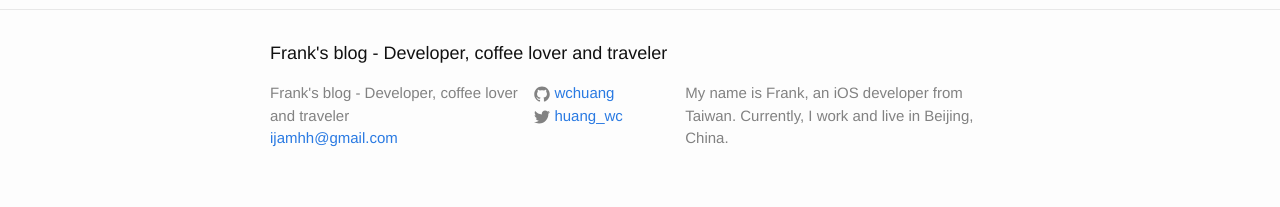
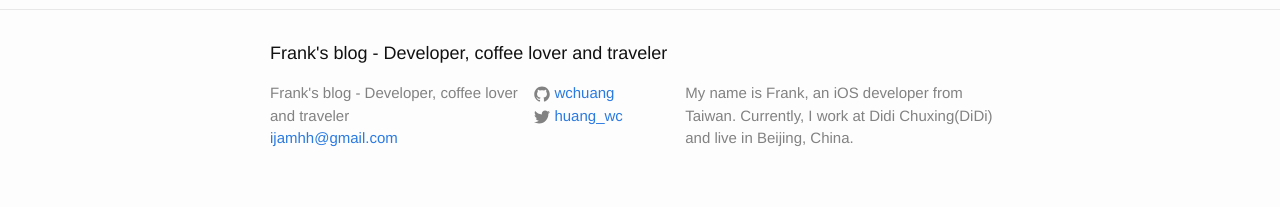
Before and after one commit to wchuang/wchuang.github.io, a Jekyll site: the page built from index.html, in a window 1280 px wide. Shown: the part 1097-1304 px from the top of the page. Built offline with Jekyll 4.4.1, drawn with Linux system fonts in a browser that asks for light colours.

Commit message:
Change description

```diff
--- a/_config.yml
+++ b/_config.yml
@@ -4,7 +4,7 @@ email: ijamhh@gmail.com
 
 description: > # this means to ignore newlines until "baseurl:"
   My name is Frank, an iOS developer from Taiwan.
-  Currently, I work and live in Beijing, China.
+  Currently, I work at Didi Chuxing(DiDi) and live in Beijing, China.
 
 baseurl: "" # the subpath of your site, e.g. /blog/
 url: "http://blog.wchuang.me" # the base hostname & protocol for your site
```
